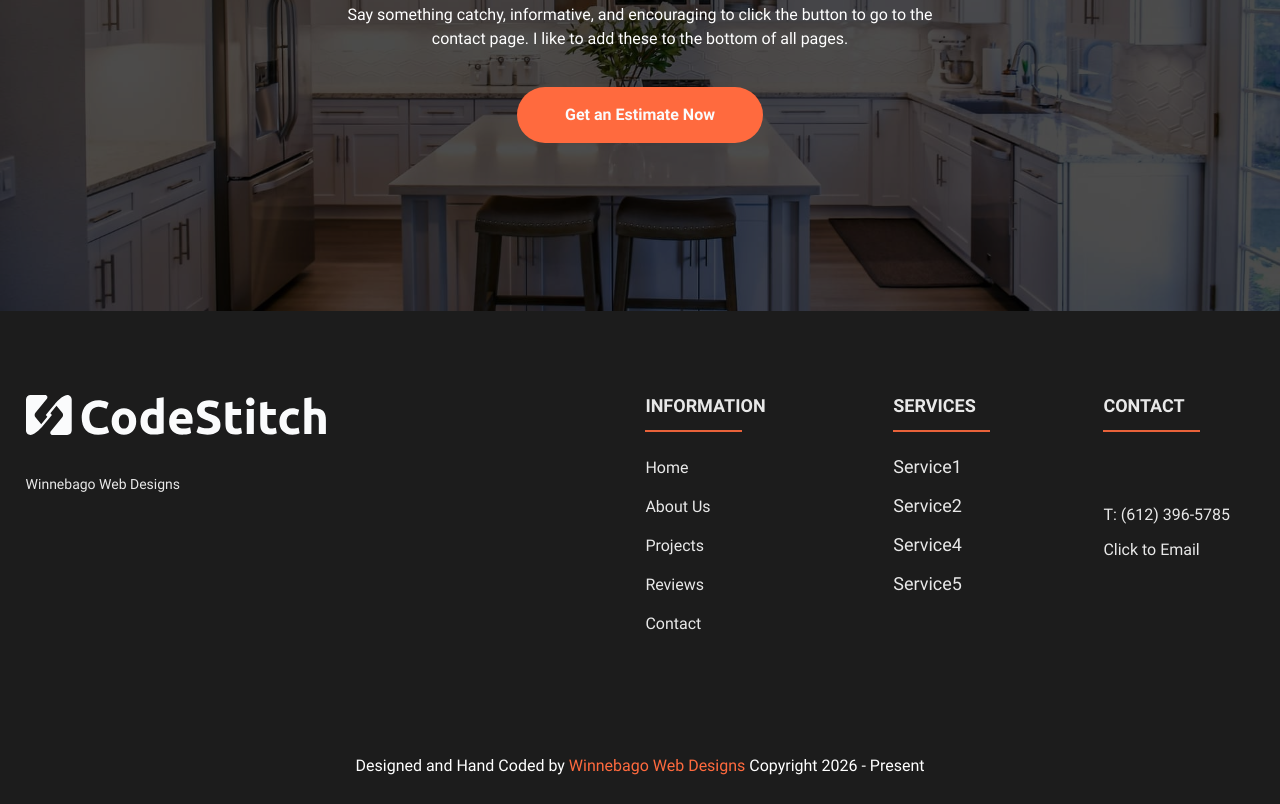
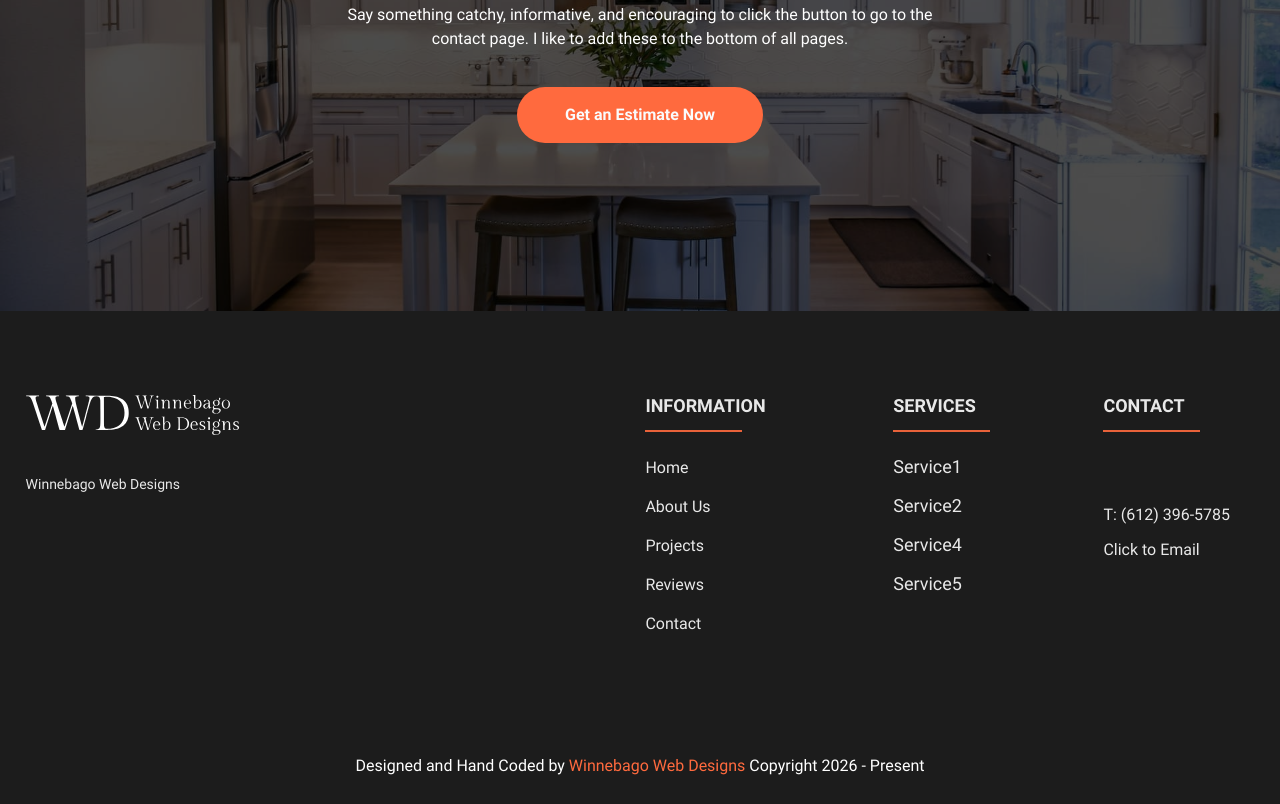
Before and after one commit to WinnebagoWebDesigns/Winnebago-Web-Designs, an Eleventy site: page src/index.html in a window 1280 px wide. Shown: the part 6382-7186 px from the top of the page. Built offline with nearby package versions, Linux system fonts and the light colour scheme; Eleventy itself is replaced by a stand-in of ours; files that its build step writes are made by us from their sources.

Commit message:
Added WWD logo to footer

```diff
--- a/src/_includes/components/footer.html
+++ b/src/_includes/components/footer.html
@@ -5,7 +5,7 @@
 <footer id="footer">
     <div class="container">
         <div class="left-section">
-            <a class="logo" href="/"><img loading="lazy" decoding="async" src="/assets/svgs/logo-white.svg" alt="logo" width="264" height="78"></a>
+            <a class="logo" href="/"><img loading="lazy" decoding="async" src="/assets/svgs/WWD_text_vector_white.svg" alt="logo" width="580" height="108"></a>
             <p>
                 Winnebago Web Designs
             </p>
```
Also changed, not shown: src/assets/svgs/logo-black.svg (deleted), src/assets/svgs/logo-white.svg (deleted).
